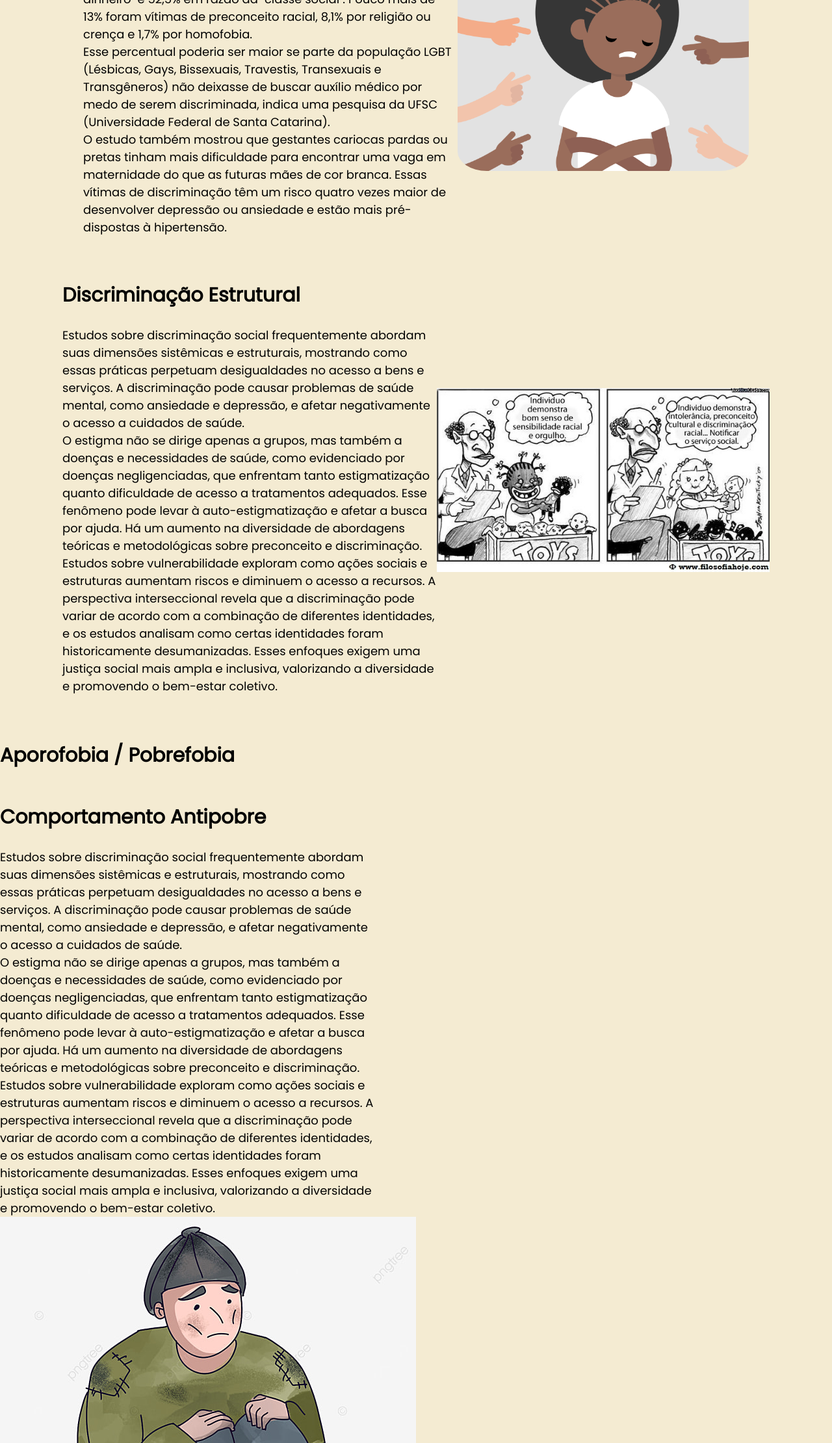
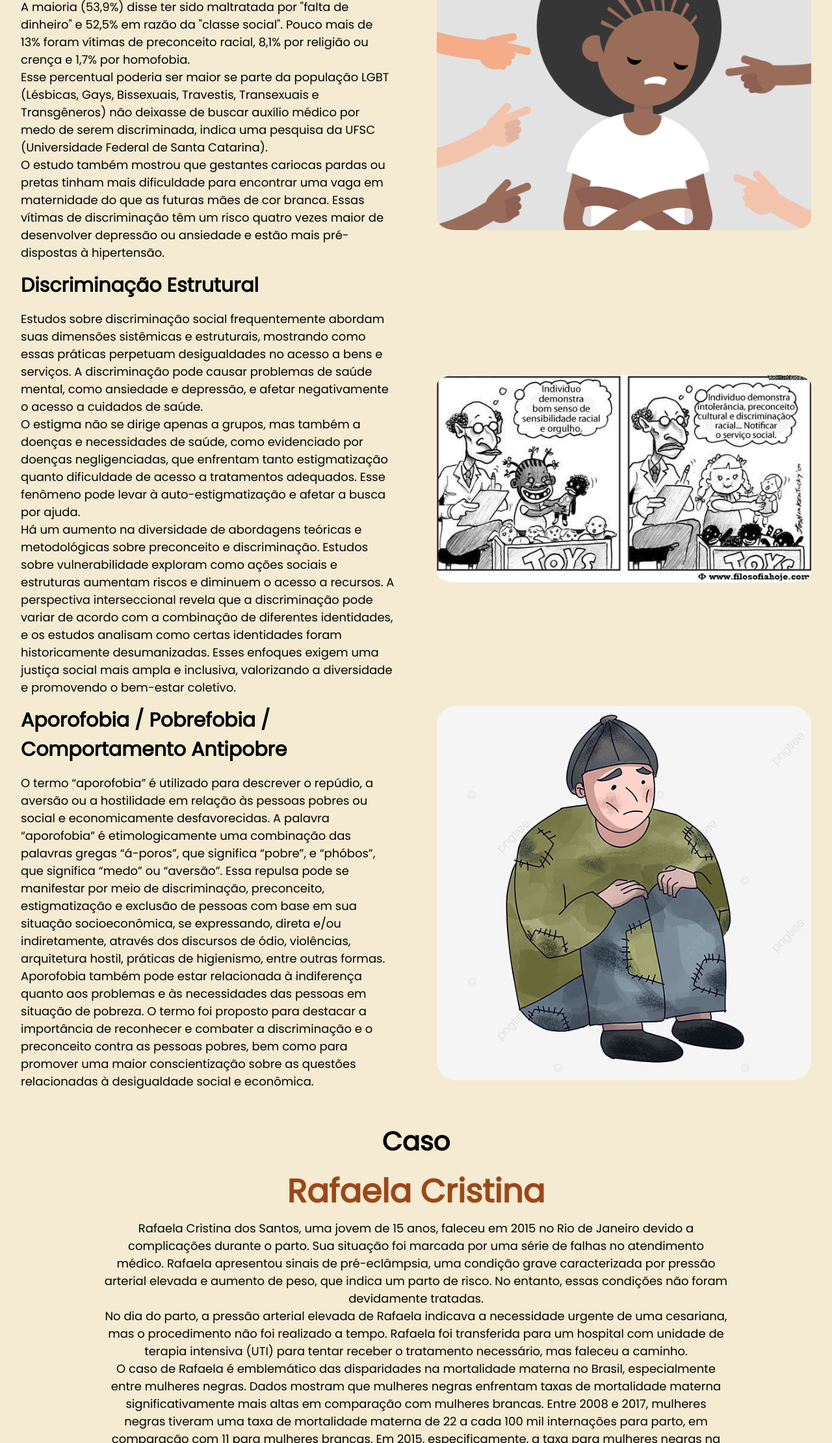
Before and after one commit to LavigneLucindo/Site-responsivo-mat-2, a plain HTML site: page index.html in a window 1280 px wide. Shown: the part 580-2800 px from the top of the page at 65% size. Drawn offline with Linux system fonts and the light colour scheme.

Commit message:
Add files via upload

```diff
--- a/index.html
+++ b/index.html
@@ -16,10 +16,9 @@
     <header class="cabecalho">
         <img class="cabecalho-imagem" src="logo decio.jpg" alt="logo escola">
         <ul class="cabecalho-lista">
-            <li class="cabecalho-lista-item"><a href="#matematica-2">Discriminação no atendimento</a></li>
-            <li class="cabecalho-lista-item"><a href="#estudante">Discriminação estrutural</a></li>
-            <li class="cabecalho-lista-item"><a href="#equipe-pedagogica">Pobrefobia</a></li>
-            <li class="cabecalho-lista-item"><a href="#equipe-pedagogica-2">Solução</a></li>
+            <li class="cabecalho-lista-item"><a href="#tipos">Tipos de Discriminação</a></li>
+            <li class="cabecalho-lista-item"><a href="#caso">Caso</a></li>
+            <li class="cabecalho-lista-item"><a href="#solucao">Solução</a></li>
         </ul>
     </header>
     <section id="home-page">
@@ -31,62 +30,82 @@
         </div>
     </section>
 
-    <section id="matematica-2">
-        <div class="matematica-2-div-conteudo">
-            <h2 class="matematica-2-titulo">Discriminação no Atendimento</h2>
-            <p class="matematica-2-texto-um"> A maioria (53,9%) disse ter sido maltratada por "falta de dinheiro" e 52,5% em razão da "classe social". Pouco
+    <section id="tipos">
+        <div class="tipos-div-conteudo-1">
+            <h2 class="tipos-titulo">Discriminação no Atendimento</h2>
+            <p class="tipos-texto-um">A maioria (53,9%) disse ter sido maltratada por "falta de dinheiro" e 52,5% em razão da "classe social". Pouco
                  mais de 13% foram vítimas de preconceito racial, 8,1% por religião ou crença e 1,7% por homofobia.</p>
-            <p class="matematica-2-texto-dois">Esse percentual poderia ser maior se parte da população LGBT (Lésbicas, Gays, Bissexuais, Travestis, Transexuais e Transgêneros)
+            <p class="tipos-texto-dois">Esse percentual poderia ser maior se parte da população LGBT (Lésbicas, Gays, Bissexuais, Travestis, Transexuais e Transgêneros)
                 não deixasse de buscar auxílio médico por medo de serem discriminada, indica uma pesquisa da UFSC (Universidade Federal de Santa Catarina).</p>
-                <p class="matematica-2-texto-tres">O estudo também mostrou que gestantes cariocas pardas ou pretas tinham mais dificuldade para encontrar uma vaga em maternidade do
+            <p class="tipos-texto-tres">O estudo também mostrou que gestantes cariocas pardas ou pretas tinham mais dificuldade para encontrar uma vaga em maternidade do
                 que as futuras mães de cor branca. Essas vítimas de discriminação têm um risco quatro vezes maior de desenvolver depressão ou ansiedade e estão mais pré-dispostas à hipertensão.</p>
         </div>
-        <img class="mat2-imagem" src="atendiento foto.png" alt="imagem com uma mulher negra sendo apontada">
+        <img class="tipos-imagem" src="atendiento foto.png" alt="imagem com uma mulher negra sendo apontada">
+
+        <div class="tipos-div-conteudo-2">
+            <h2 class="tipos-titulo-2">Discriminação Estrutural</h2>
+            <p class="tipos-texto-um-2">Estudos sobre discriminação social frequentemente abordam suas dimensões sistêmicas e estruturais, mostrando como essas práticas perpetuam desigualdades
+                no acesso a bens e serviços. A discriminação pode causar problemas de saúde mental, como ansiedade e depressão, e afetar negativamente o acesso a cuidados de saúde.</p>
+            <p class="tipos-texto-dois-2">O estigma não se dirige apenas a grupos, mas também a doenças e necessidades de saúde, como evidenciado por doenças negligenciadas, que enfrentam tanto
+                estigmatização quanto dificuldade de acesso a tratamentos adequados. Esse fenômeno pode levar à auto-estigmatização e afetar a busca por ajuda.</p>
+            <p class="tipos-texto-tres-2">Há um aumento na diversidade de abordagens teóricas e metodológicas sobre preconceito e discriminação. Estudos sobre vulnerabilidade exploram como ações
+                sociais e estruturas aumentam riscos e diminuem o acesso a recursos. A perspectiva interseccional revela que a discriminação pode variar de acordo com a combinação de diferentes
+                identidades, e os estudos analisam como certas identidades foram historicamente desumanizadas. Esses enfoques exigem uma justiça social mais ampla e inclusiva, valorizando a
+                diversidade e promovendo o bem-estar coletivo.</p>
+        </div>
+        <img class="tipos-imagem-2" src="estrutural.jpg" alt="tirinha sobre racismo estrutural">
+
+        <div class="tipos-div-conteudo-3">
+            <h2 class="tipos-titulo-3">Aporofobia / Pobrefobia / Comportamento Antipobre</h2>
+            <p class="tipos-texto-um-3">O termo “aporofobia” é utilizado para descrever o repúdio, a aversão ou a hostilidade em relação às pessoas pobres ou social e economicamente desfavorecidas.
+                A palavra “aporofobia” é etimologicamente uma combinação das palavras gregas “á-poros”, que significa “pobre”, e “phóbos”, que significa “medo” ou “aversão”. Essa repulsa pode se
+                manifestar por meio de discriminação, preconceito, estigmatização e exclusão de pessoas com base em sua situação socioeconômica, se expressando, direta e/ou indiretamente, através
+                dos discursos de ódio, violências, arquitetura hostil, práticas de higienismo, entre outras formas.</p>
+            <p class="tipos-texto-dois-3">Aporofobia também pode estar relacionada à indiferença quanto aos problemas e às necessidades das pessoas em situação de pobreza. O termo foi proposto para
+                destacar a importância de reconhecer e combater a discriminação e o preconceito contra as pessoas pobres, bem como para promover uma maior conscientização sobre as questões
+                relacionadas à desigualdade social e econômica.</p>
+        </div>
+        <img class="tipos-imagem-3" src="pobrefobia.jpg" alt="desenho de uma pessoa sem teto">
     </section>
 
-    <section id="estudante">
-        <div class="estudante-div-conteudo">
-                <h2 class="estudante-titulo">Discriminação Estrutural</h2>
-                <p class="estudante-texto-um"> Estudos sobre discriminação social frequentemente abordam suas dimensões sistêmicas e estruturais, mostrando como essas práticas perpetuam desigualdades
-                        no acesso a bens e serviços. A discriminação pode causar problemas de saúde mental, como ansiedade e depressão, e afetar negativamente o acesso a cuidados de saúde.</p>
-                <p class="estudante-texto-dois">O estigma não se dirige apenas a grupos, mas também a doenças e necessidades de saúde, como evidenciado por doenças negligenciadas, que enfrentam tanto
-                        estigmatização quanto dificuldade de acesso a tratamentos adequados. Esse fenômeno pode levar à auto-estigmatização e afetar a busca por ajuda.
-                        Há um aumento na diversidade de abordagens teóricas e metodológicas sobre preconceito e discriminação.</p>
-                    <p class="estudante-texto-tres">Estudos sobre vulnerabilidade exploram como ações sociais e estruturas aumentam riscos e diminuem o acesso a recursos. A perspectiva interseccional
-                        revela que a discriminação pode variar de acordo com a combinação de diferentes identidades, e os estudos analisam como certas identidades foram historicamente desumanizadas. Esses enfoques exigem uma justiça social mais ampla e inclusiva, valorizando a diversidade e promovendo o bem-estar coletivo.</p>
-        </div>
-        <img class="estudante-imagem" src="estrutural.jpg" alt="tirinha sobre preconceito">
-    </section>
-
-    <section id="equipe-pedagogica">
-        <h2 class="equipe-titulo">Aporofobia / Pobrefobia</h2>
-        <h2 class="equipe-titulo">Comportamento Antipobre</h2>
-        <div class="equipe-pedagogica-div-conteudo">
-                <p class="equipe-pedagogica-texto-um"> Estudos sobre discriminação social frequentemente abordam suas dimensões sistêmicas e estruturais, mostrando como essas práticas perpetuam desigualdades
-                        no acesso a bens e serviços. A discriminação pode causar problemas de saúde mental, como ansiedade e depressão, e afetar negativamente o acesso a cuidados de saúde.</p>
-                <p class="equipe-pedagogica-texto-dois">O estigma não se dirige apenas a grupos, mas também a doenças e necessidades de saúde, como evidenciado por doenças negligenciadas, que enfrentam tanto
-                        estigmatização quanto dificuldade de acesso a tratamentos adequados. Esse fenômeno pode levar à auto-estigmatização e afetar a busca por ajuda.
-                        Há um aumento na diversidade de abordagens teóricas e metodológicas sobre preconceito e discriminação.</p>
-                    <p class="equipe-pedagogica-texto-tres">Estudos sobre vulnerabilidade exploram como ações sociais e estruturas aumentam riscos e diminuem o acesso a recursos. A perspectiva interseccional
-                        revela que a discriminação pode variar de acordo com a combinação de diferentes identidades, e os estudos analisam como certas identidades foram historicamente desumanizadas. Esses enfoques exigem uma justiça social mais ampla e inclusiva, valorizando a diversidade e promovendo o bem-estar coletivo.</p>
-        </div>
-        <img class="euipe-pedagogica-imagem" src="pobrefobia.jpg" alt="imagem de um personagem pobre">
-
-
-        <h2 class="equipe-titulo">Solução</h2>
-        <div class="equipe-div">
-                <h3 class="professor-nome">José Roberto Zanchi- Diretor Geral</h3>
-        </div>
-        <div class="equipe-div">
-                <h3 class="professor-nome">Maria José "Prof: Mari"- Vice-diretora</h3>
-        </div>
-        <div class="equipe-div">
-                <h3 class="professor-nome">Maria Nardini - Pedagoga</h3>
+    <section id="caso">
+        <div class="caso-div-conteudo">
+                <h2 class="caso-titulo">Caso</h2>
+                <h2 class="caso-titulo-2">Rafaela Cristina</h2>
+                <p class="caso-texto-um">Rafaela Cristina dos Santos, uma jovem de 15 anos, faleceu em 2015 no Rio de Janeiro devido a complicações durante o parto. Sua situação foi marcada por uma
+                    série de falhas no atendimento médico. Rafaela apresentou sinais de pré-eclâmpsia, uma condição grave caracterizada por pressão arterial elevada e aumento de peso, que indica um
+                    parto de risco. No entanto, essas condições não foram devidamente tratadas.</p>
+                <p class="caso-texto-dois">No dia do parto, a pressão arterial elevada de Rafaela indicava a necessidade urgente de uma cesariana, mas o procedimento não foi realizado a tempo.
+                    Rafaela foi transferida para um hospital com unidade de terapia intensiva (UTI) para tentar receber o tratamento necessário, mas faleceu a caminho.</p>
+                <p class="caso-texto-tres">O caso de Rafaela é emblemático das disparidades na mortalidade materna no Brasil, especialmente entre mulheres negras. Dados mostram que mulheres negras
+                    enfrentam taxas de mortalidade materna significativamente mais altas em comparação com mulheres brancas. Entre 2008 e 2017, mulheres negras tiveram uma taxa de mortalidade materna
+                    de 22 a cada 100 mil internações para parto, em comparação com 11 para mulheres brancas. Em 2015, especificamente, a taxa para mulheres negras na faixa etária de Rafaela era de 32
+                    mortes a cada 100 mil internações.
+                    Este caso destaca a necessidade urgente de melhorar o acesso a cuidados adequados e a resposta a sinais de risco durante a gravidez, bem como de abordar as desigualdades raciais no
+                     sistema de saúde.</p>
         </div>
     </section>
 
+    <section id="solucao">
+        <div class="solucao-div-conteudo">
+                <h2 class="solucao-titulo">Possíveis Soluções</h2>
+                <p class="solucao-texto-um">Para combater o preconceito na saúde, é fundamental implementar treinamento em sensibilização cultural para profissionais, promover políticas de igualdade e
+                    garantir que todas as pessoas tenham acesso a cuidados de saúde de qualidade. Além disso, é crucial criar canais para denúncias e feedback, e incentivar a diversidade entre os
+                    profissionais de saúde para refletir melhor a população atendida.</p>
+        </div>
+       <img class="solucao-imagem" src="medicos.JPG" alt="imagem de varios médicos juntos">
+    </section>
+
+
+
     <footer class="rodape">
-        <img class="rodape-imagem" src="logo escola atualizado.png" alt="logo escola">
+        <div class="rodape-div">
+            <h2>Para mais informações:</h2>
+            <p>+55 (41) 98827-1281</p>
+            <p>leonardo.lopes.lima@escola.pr.gov.br</p>
+            <p>@2024 Doutor Décio Dossi</p>
+        </div>
+        <img class="rodape-imagem" src="logo decio.jpg" alt="logo escola">
     </footer>
 </body>
 
--- a/style.css
+++ b/style.css
@@ -15,7 +15,7 @@ body {
 }
 
 .cabecalho-imagem{
-    width: 10%;
+    width: 15%;
     border-radius: 50%;
     border: 6px solid #9B4819;
 }
@@ -35,10 +35,7 @@ ul a:hover{
     color: rgb(0, 175, 245);
 }
 
-.mat2-imagem{
-    width: 35%;
-    border-radius: 10%;
-}
+
 
 #home-page{
     background-color:#F4EBD2;
@@ -69,95 +66,141 @@ ul a:hover{
     font-size: 30px;
 }
 
-#matematica-2{
+#tipos{
+    background-color:#F4EBD2;
+    color:#000000;
+    display: flex;
+    flex-wrap: wrap;
+    justify-content: space-around;
+    align-items: center;
+    padding: 22px 0;
+}
+
+.tipos-div-conteudo-1{
+    width: 45%;
+    font-size: 18px;
+}
+
+
+.tipos-titulo{
+    padding: 15px 0;
+    font-size: 30px;
+}
+
+.tipos-imagem{
+    width: 45%;
+    border-radius: 5%;
+}
+
+.tipos-div-conteudo-2{
+    width: 45%;
+    font-size: 18px;
+}
+
+
+.tipos-titulo-2{
+    padding: 15px 0;
+    font-size: 30px;
+}
+
+.tipos-imagem-2{
+    width: 45%;
+    border-radius: 5%;
+}
+
+.tipos-div-conteudo-3{
+    width: 45%;
+    font-size: 18px;
+}
+
+
+.tipos-titulo-3{
+    padding: 15px 0;
+    font-size: 30px;
+}
+
+.tipos-imagem-3{
+    width: 45%;
+    border-radius: 5%;
+}
+
+#caso{
     background-color:#F4EBD2;
     color:#000000;
     display: flex;
     justify-content: center;
     align-items: center;
     padding: 22px 0;
+    text-align: center;
 }
 
-.matematica-2-div-conteudo{
-    width: 45%;
+.caso-div-conteudo{
+    width: 75%;
     font-size: 18px;
 }
 
-
-.matematica-2-titulo{
-    padding: 25px 0;
-    font-size: 30px;
+.caso-titulo{
+    text-align: center;
+    color: #000000;
+    padding: 5px 50px;
+    font-size: 40px;
 }
 
-#estudante{
+.caso-titulo-2{
+    text-align: center;
+    color: #9B4819;
+    padding: 5px 50px;
+    font-size: 50px;
+}
+
+
+#solucao{
     background-color:#F4EBD2;
     color:#000000;
     display: flex;
-    justify-content: center;
+    flex-wrap: wrap;
+    justify-content: space-around;
     align-items: center;
     padding: 22px 0;
-}
-.estudante-imagem{
-    width: 40%;
+    text-align: center;
 }
 
-.estudante-div-conteudo{
-    width: 45%;
+.solucao-div-conteudo{
+    width: 75%;
     font-size: 18px;
 }
 
-.estudante-titulo{
-    padding: 25px 0;
-    font-size: 30px;
+.solucao-titulo{
+    text-align: center;
+    color: #000000;
+    padding: 5px 50px;
+    font-size: 40px;
+}
+
+.solucao-imagem{
+    width: 60%;
+    border-radius: 15%;
+    align-items: justify;
 }
 
 
-#equipe-pedagogica{
+.rodape{
+    background-color: #9B4819;
+    color:#ffffff;
+    display: flex;
+    justify-content:center;
+    align-items:center;
     padding: 24px 0;
-    color: black;
-    background-color: #F4EBD2;
-    justify-content: center;
-    align-items: center;
 }
 
-.equipe-titulo{
-    padding: 25px 0;
-    font-size: 30px;
-}
-.equipe-pedagogica-imagem{
-    width: 50%;
-    align-items: flex-start;
-}
-
-.equipe-pedagogica-div-conteudo{
+.rodape-div{
     width: 45%;
-    font-size: 18px;
-}
-
-.equipe-div{
-    text-align: center;
-    padding: 16px 0;
-}
-
-.equipe-titulo{
-    padding: 25px 0;
-    font-size: 30px;
-}
-
-.equipe-todos{
-    display: grid;
-    grid-template-columns: 20% 20% 20% 20% 20%;
-}
-
-.rodape{
-    background-color: #000000;
-    text-align: center;
+    font-size: 15px;
 }
 
 .rodape-imagem{
-    height: 80px;
-    width: 20%;
-    padding: 12px 0;
-    border-radius: 24px;
+    width: 15%;
+    border: 8px solid #D4A87F;
+    border-radius: 50%;
 
 }
```
Also changed, not shown: medicos.JPG (added).
